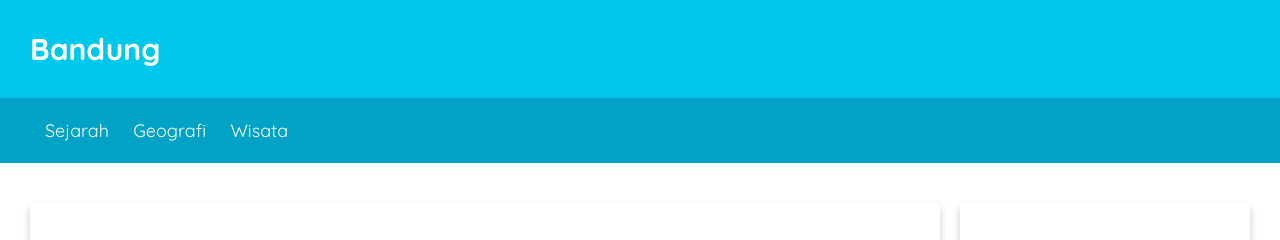
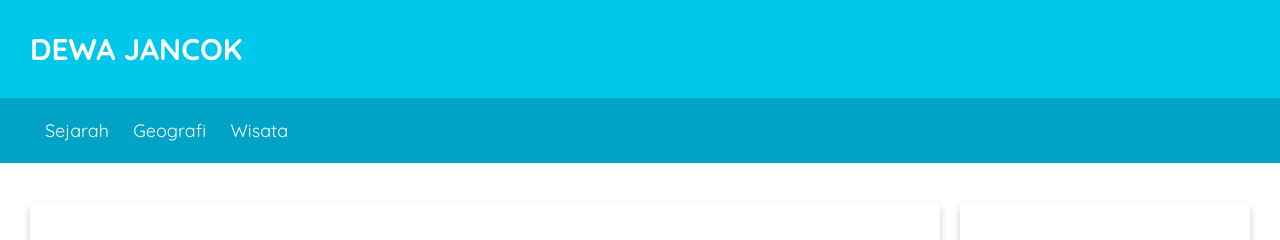
Before and after one commit to fariqmanaf/fariqmanaf.github.io, a plain HTML site: page index.html in a window 1280 px wide. Shown: the top 240 px of the page. Drawn offline with Linux system fonts and the light colour scheme.

Commit message:
index.html

```diff
--- a/index.html
+++ b/index.html
@@ -15,7 +15,7 @@
 
   <header>
     <div class="jumbotron">
-    <h1 class="bandung">Bandung</h1>
+    <h1 class="bandung">DEWA JANCOK</h1>
     </div>
     <nav>
       <ul>
```
